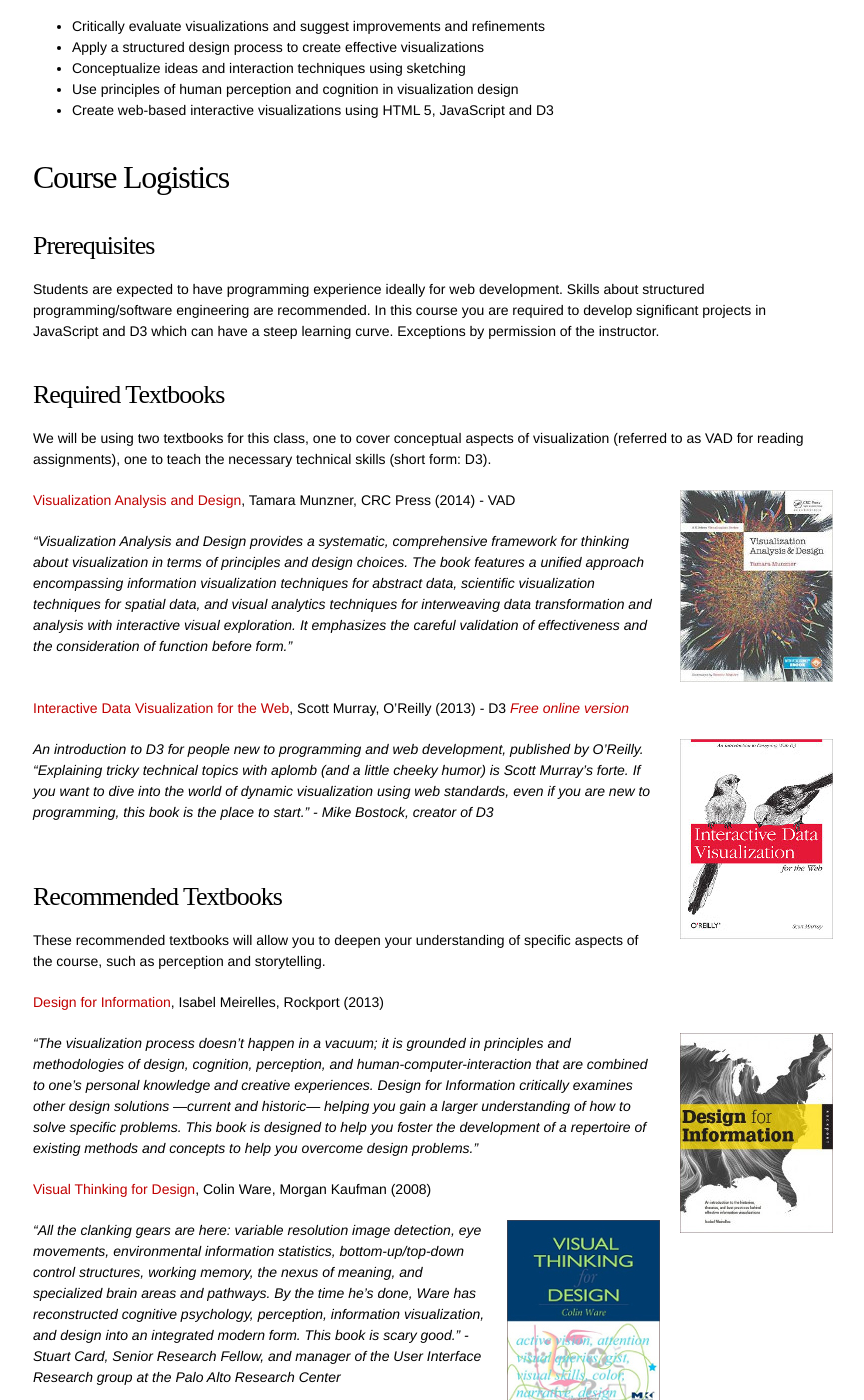
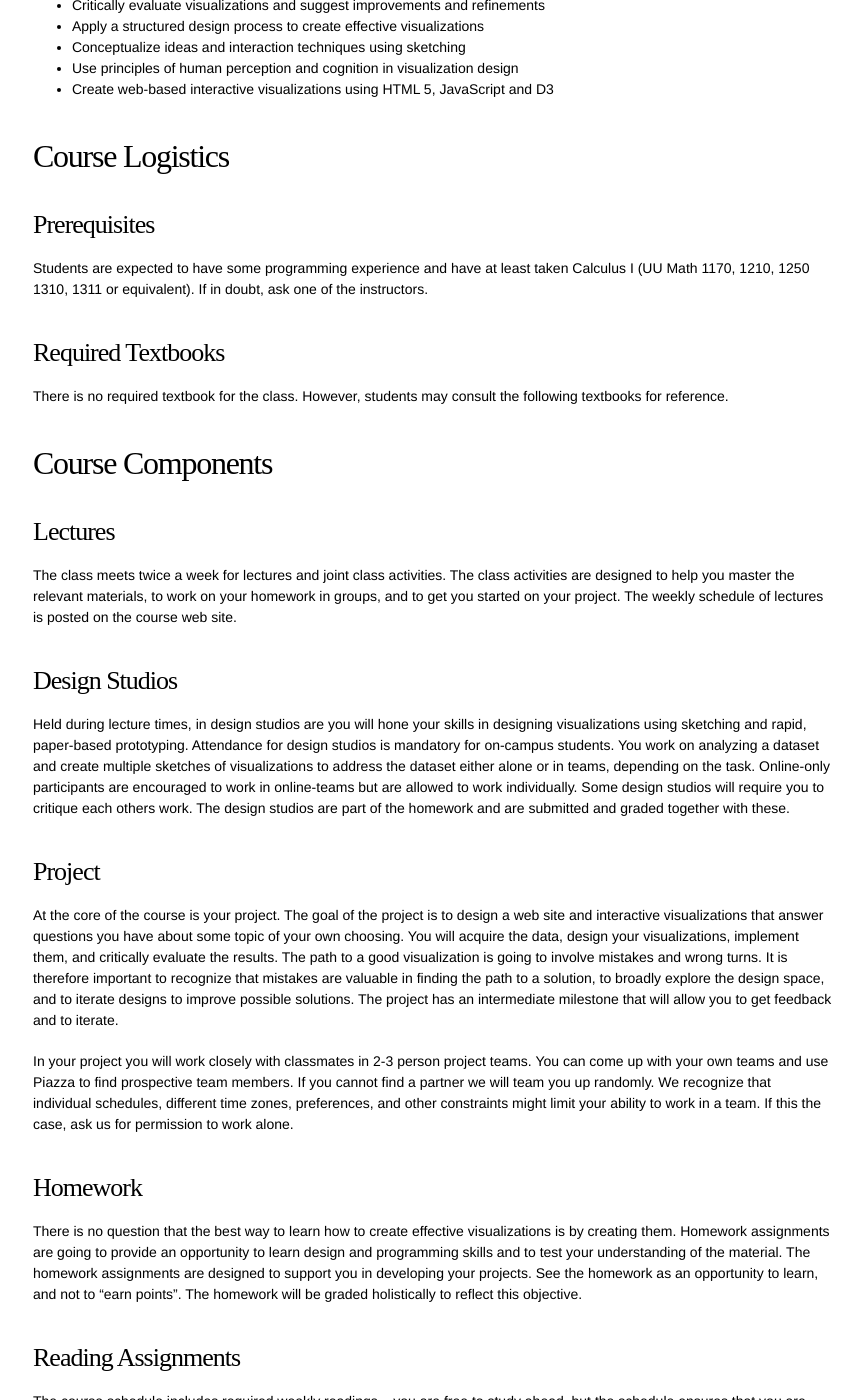
Before and after one commit to datascience-course/2016-website, a Jekyll site: the page built from syllabus.md, in a window 1280 px wide and 1400 px high, scrolled down 448 px. Shown: the whole window, without its empty margins (207-1071 px from the left). Built offline with Jekyll 4.4.1, drawn with Linux system fonts in a browser that asks for light colours; some web fonts are replaced; some of the changed text lies outside the part shown.

Commit message:
Update syllabus.md

```diff
--- a/syllabus.md
+++ b/syllabus.md
@@ -8,7 +8,8 @@ order: 2
 
  <div class="deadline">The information here is subject to change! </div>
 
-Welcome to CS-? / Math-?! This course is an introduction to key design principles and techniques for interactively visualizing data. The major goals of this course are to understand how visual representations can help in the analysis and understanding of complex data, how to design effective visualizations, and how to create your own interactive visualizations using modern web-based frameworks.
+
+Welcome to CS-? / Math-?! This course is an introduction to data analysis. The major goals of this course are to learn how to use tools for acquiring and cleaning data; analyzing, exploring, and visualizing data; making data-driven inferences and decisions; and effectively communicating results.
 
 **After successful completion of this course, you will be able to...**
 
@@ -22,13 +23,14 @@ Welcome to CS-? / Math-?! This course is an introduction to key design principle
 
 ### Prerequisites
 
-Students are expected to have programming experience ideally for web development. Skills about structured programming/software engineering are recommended. In this course you are required to develop significant projects in JavaScript and D3 which can have a steep learning curve. Exceptions by permission of the instructor.
+Students are expected to have some programming experience and have at least taken Calculus I (UU Math 1170, 1210, 1250 1310, 1311 or equivalent). If in doubt, ask one of the instructors.
 
 
 ### Required Textbooks
 
-We will be using two textbooks for this class, one to cover conceptual aspects of visualization (referred to as VAD for reading assignments), one to teach the necessary technical skills (short form: D3).
+There is no required textbook for the class. However, students may consult the following textbooks for reference.
 
+{% comment %}
 [Visualization Analysis and Design](http://www.amazon.com/Visualization-Analysis-Design-Peters-Series/dp/1466508914), Tamara Munzner, CRC Press (2014) - VAD
 ![]({{ site.baseurl }}/assets/i/visualization_analysis.jpg)
 
@@ -65,6 +67,8 @@ These recommended textbooks will allow you to deepen your understanding of speci
 
 ![]({{ site.baseurl }}/assets/i/functional_art.png)
 *“If graphic designer Nigel Holmes and data visualizer Edward Tufte had a child, his name would be Alberto Cairo. In The Functional Art, accomplished graphics journalist Cairo injects the chaotic world of infographics with a mature, thoughtful, and scientifically grounded perspective that it sorely needs. With extraordinary grace and clarity, Cairo seamlessly unites infographic form and function in a design philosophy that should endure for generations.” - Stephen Few, author of Show Me the Numbers*
+
+{% endcomment %}
 
 ## Course Components
 
@@ -164,8 +168,12 @@ It is very important to us that all assignments are properly graded. If you beli
 If you have a documented disability (physical or cognitive) that may impair your ability to complete assignments or otherwise participate in the course and satisfy course criteria, please meet with us at your earliest convenience to identify, discuss, and document any feasible instructional modifications or accommodations.
 
 ### Credits
+
+{% comment %}
 This class is based on the classes taught by **Hanspeter Pfister** at Harvard and **Miriah Meyer** at the University of Utah and draws on the book by **Tamara Munzner** at the University of British Columbia. Some of the material in this course is based on the classes taught by **Carlos Scheidegger** at the University of Arizona,  **Marc Streit** at JKU Linz, **Pat Hanrahan** at Stanford, **Jeff Heer** at the University of Washington, **Hans-Joerg Schulz** at the University of Rostock, **Nils Gehlenborg** at the Harvard Medical School, **Torsten Möller** at the University of Vienna, **Hewlig Hauser** at the University of Bergen, and **Maneesh Agrawala** and UC Berkeley. We have heavily drawn on materials and examples found online and tried our best to give credit by linking to the original source. You can find these credits mainly by direct links to the sources from the images. Please contact us if you find materials where the credit is missing or that you would rather have removed.
 
 ### User Notice for Copyrighted Materials on Course Websites
 This course website, and much of the text, images, graphics, audio and video clips, and other content of the site (collectively, the “Content”), are protected by copyright law. In some cases, the copyright is owned by third parties, and we are making the third-party content available to you under the fair use doctrine. Fair use permits only certain limited uses of the Content.
 You may use the website and its Content only for your personal, noncommercial educational and scholarly use. Some Content may be provided via streaming or other means that restrict copying; you may not circumvent those restrictions. If you wish to distribute or make any of the Content available to others, or to use any Content commercially, or to use any Content for any purpose other than your personal, noncommercial educational and scholarly use, you must obtain any required permission from the copyright holder. User notice courtesy of the Harvard University Office of General Counsel.
+
+{% endcomment %}
```
